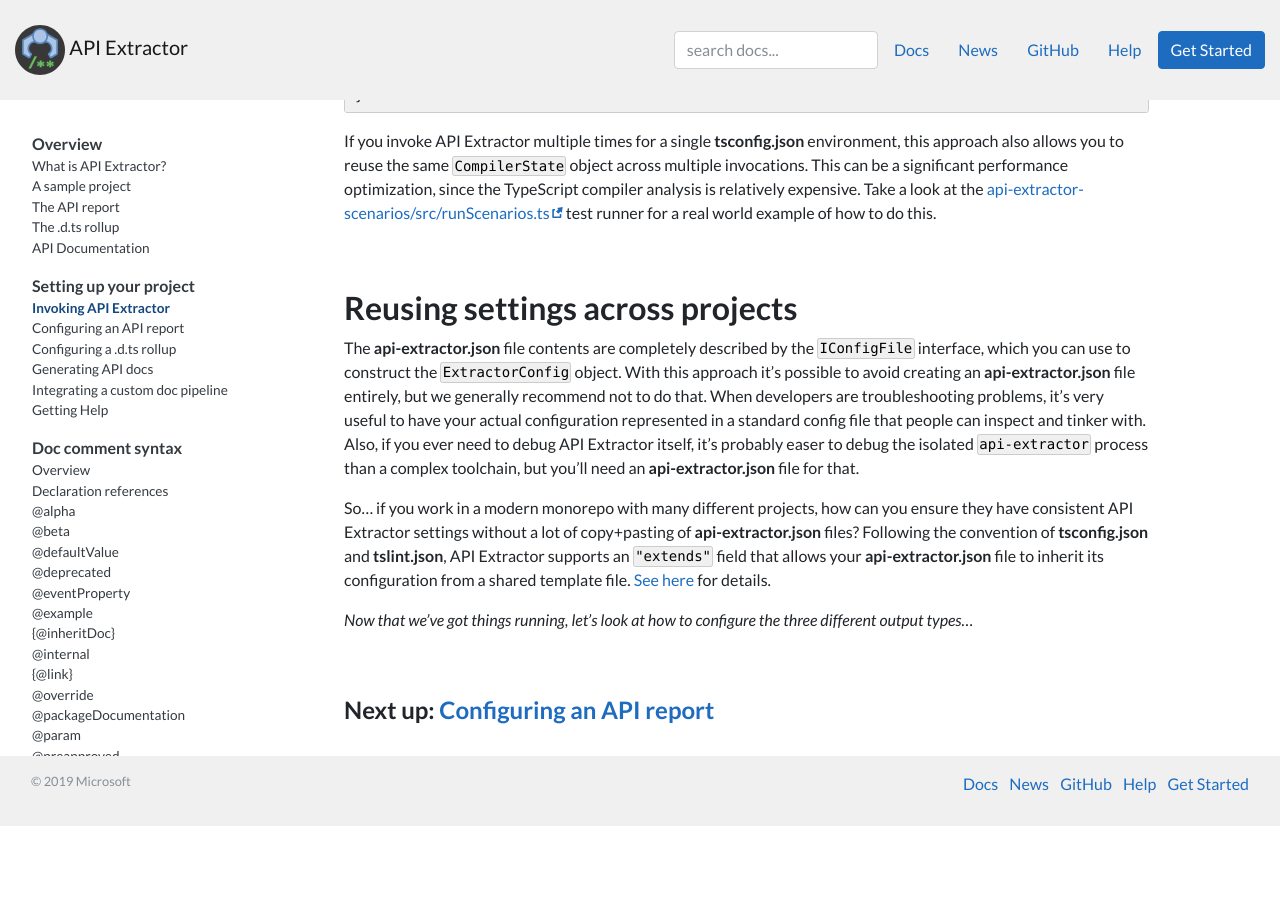
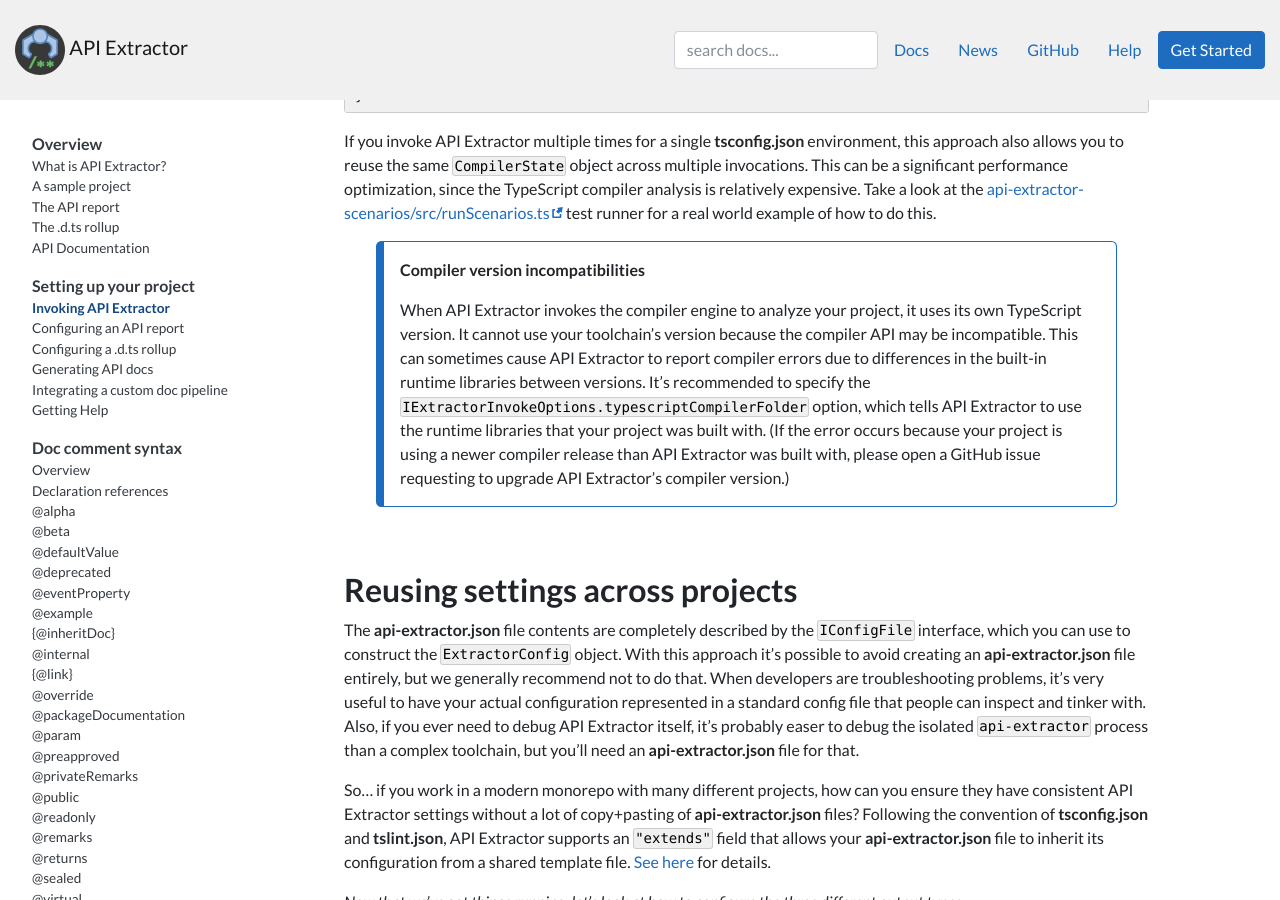
Before and after one commit to microsoft/api-extractor.com-website, a Jekyll site: the page built from pages/setup/invoking.md, in a window 1280 px wide and 900 px high, scrolled down 4152 px. Built offline with Jekyll 4.4.1, drawn with Linux system fonts in a browser that asks for light colours; nearby versions of some CDN libraries; comment, search, counter and statistics services are not loaded; before the commit the page ends 4978 px from its top, so only the background shows below that.

Commit message:
Document IExtractorInvokeOptions.typescriptCompilerFolder

```diff
--- a/pages/setup/invoking.md
+++ b/pages/setup/invoking.md
@@ -204,6 +204,15 @@
 https://github.com/Microsoft/web-build-tools/blob/master/build-tests/api-extractor-scenarios/src/runScenarios.ts)
 test runner for a real world example of how to do this.
 
+> **Compiler version incompatibilities**
+>
+> When API Extractor invokes the compiler engine to analyze your project, it uses its own TypeScript version.  It cannot
+> use your toolchain's version because the compiler API may be incompatible.  This can sometimes cause API Extractor
+> to report compiler errors due to differences in the built-in runtime libraries between versions.  It's recommended
+> to specify the `IExtractorInvokeOptions.typescriptCompilerFolder` option, which tells API Extractor to use the runtime
+> libraries that your project was built with.  (If the error occurs because your project is using a newer compiler
+> release than API Extractor was built with, please open a GitHub issue requesting to upgrade API Extractor's
+> compiler version.)
 
 ## Reusing settings across projects
 
```
Also changed, not shown: pages/overview/demo_docs.md (+1 -1 lines).
